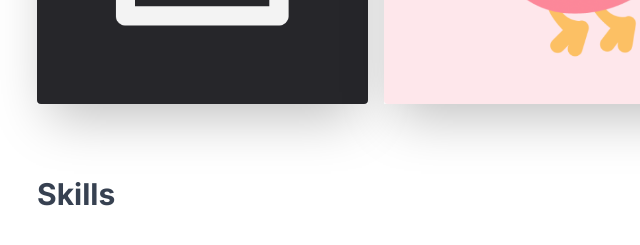
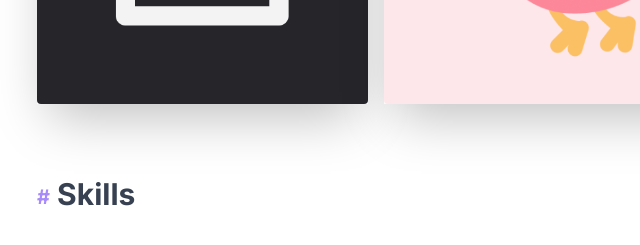
Before and after one commit to iwa/portfolio, an Astro site: page / in a window 1280 px wide. Shown: the part 1641-1886 px from the top of the page, 91-731 px from the left. Built offline with nearby package versions, Linux system fonts and the light colour scheme; Astro itself is replaced by a stand-in of ours.

Commit message:
fix skills header

```diff
--- a/src/components/Skills.astro
+++ b/src/components/Skills.astro
@@ -30,7 +30,7 @@ const skills = [
 ---
 
 <section class="mx-auto my-4 max-w-5xl">
-    <div class="mb-8 text-3xl font-bold text-gray-700">Skills</div>
+    <div class="mb-8 text-3xl font-bold text-gray-700"><span class="align-middle text-xl text-violet-400">#</span> Skills</div>
 
     <div class="flex flex-wrap gap-2">
         {
```
